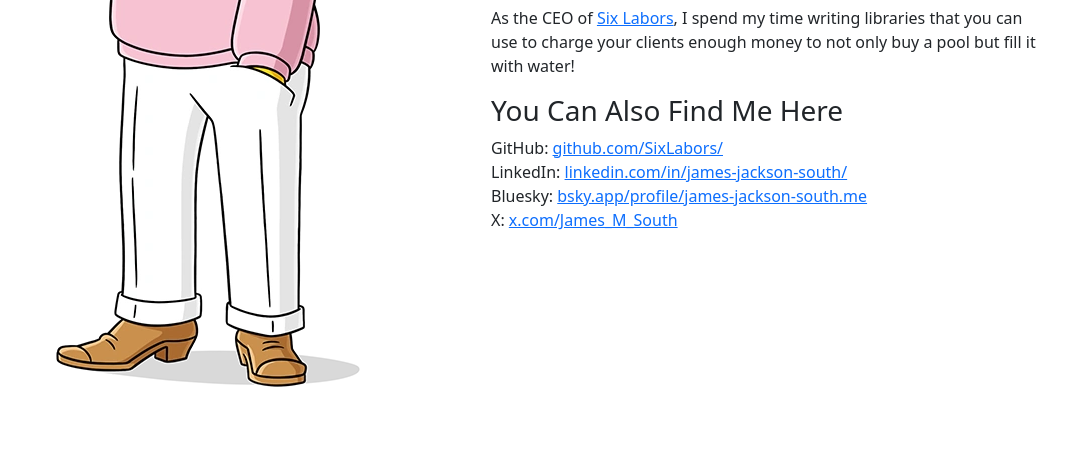
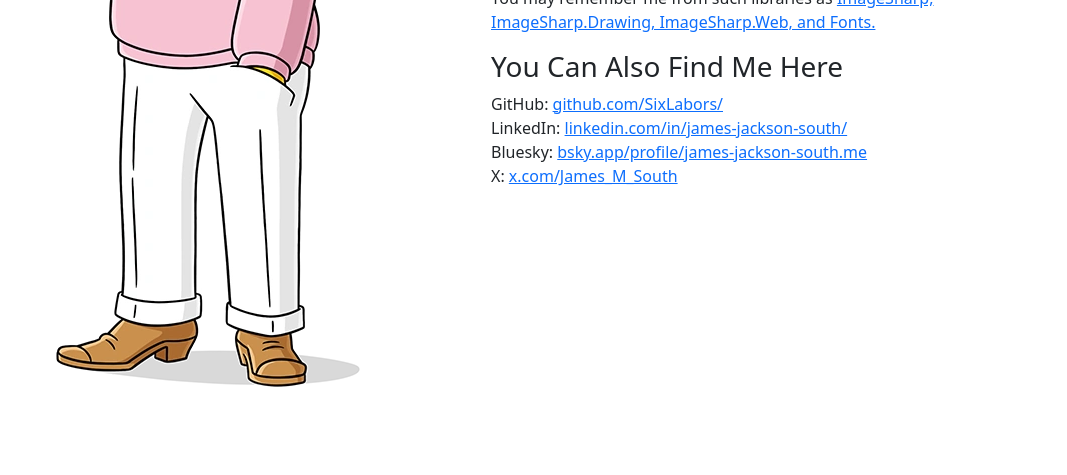
Before and after one commit to JimBobSquarePants/James-Jackson-South, a plain HTML site: page index.html in a window 1280 px wide. Shown: the part 581-1056 px from the top of the page, without its empty margins (161-1228 px from the left). Drawn offline with nearby package versions, Linux system fonts and the light colour scheme.

Commit message:
Less copy

```diff
--- a/index.html
+++ b/index.html
@@ -15,9 +15,7 @@
                 </div>
                 <div class="col-md-6">
                     <h1 class="display-1">Hi, I’m James Jackson-South!</h1>
-                    <p>You may remember me from such libraries as ImageSharp, IgageSharp.Drawing, ImageSharp.Web, and Fonts.</p>
-                    <p>As the CEO of
-                        <a href="https://sixlabors.com" target="_blank" rel="external">Six Labors</a>, I spend my time writing libraries that you can use to charge your clients enough money to not only buy a pool but fill it with water!</p>
+                    <p>You may remember me from such libraries as <a href="https://sixlabors.com" target="_blank" rel="external">ImageSharp, ImageSharp.Drawing, ImageSharp.Web, and Fonts.</a></p>
 
                     <h3>You Can Also Find Me Here</h3>
                     <ul class="list-unstyled">
```
